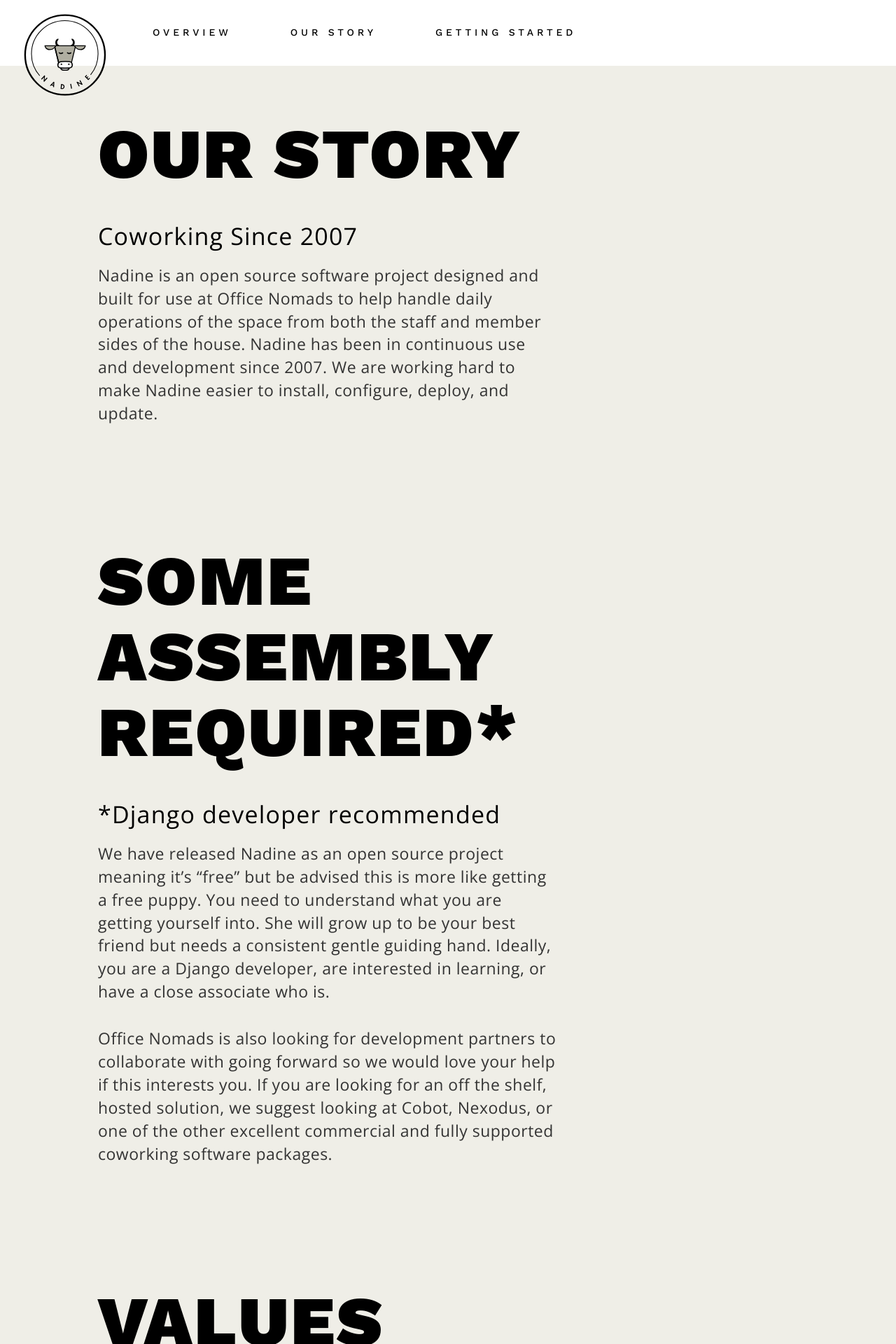
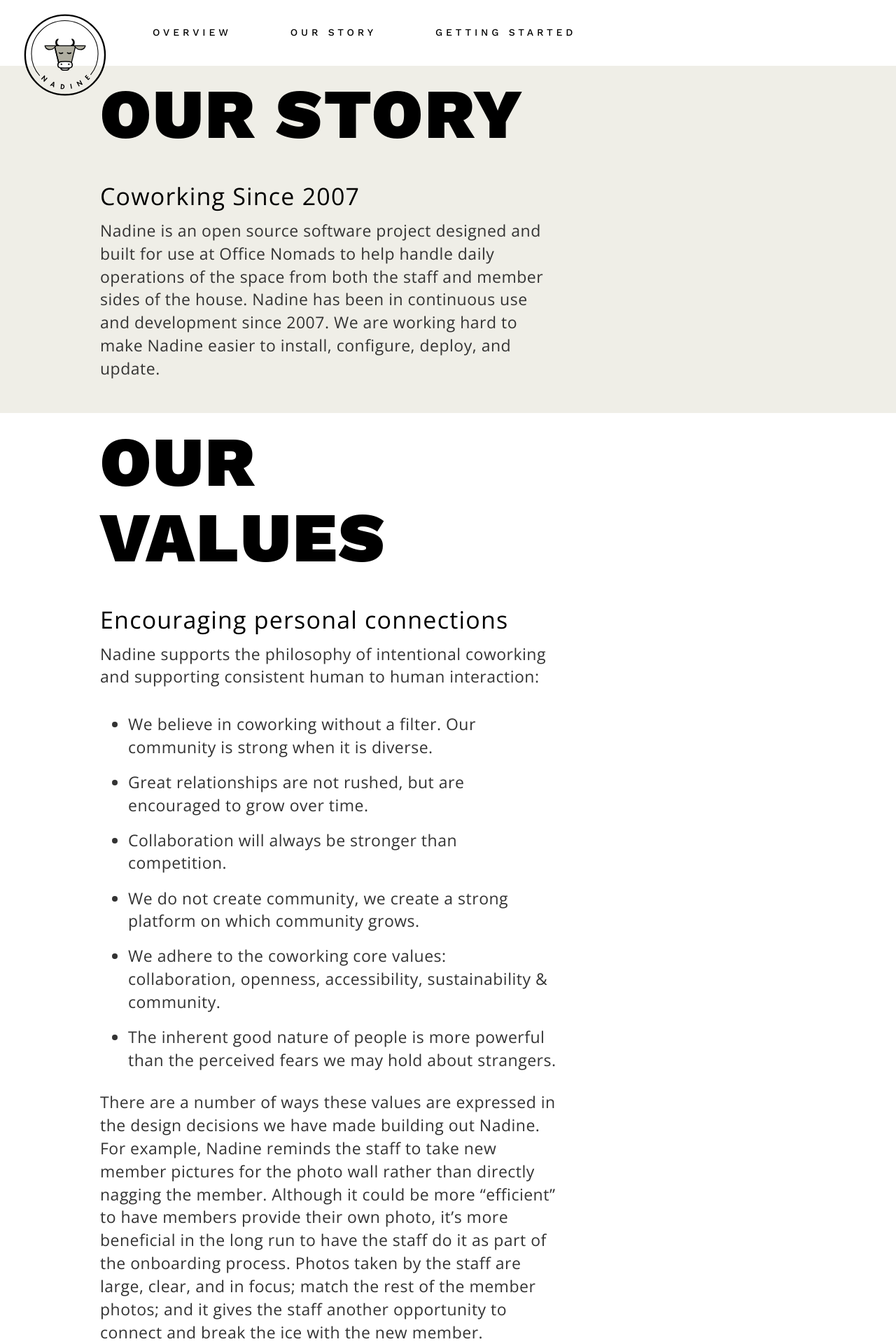
Before and after one commit to nadineproject/nadineproject.github.io, a Jekyll site: the page built from story.html, in a window 1280 px wide. Shown: the top 1920 px of the page at 70% size. Built offline with Jekyll 4.4.1, drawn with Linux system fonts in a browser that asks for light colours; some of the changed text lies outside the part shown.

Commit message:
updated to include more text on if nadine is right for you

```diff
--- a/_layouts/base.html
+++ b/_layouts/base.html
@@ -45,8 +45,8 @@
 						<li><a class="active" href="index.html">Overview</a></li>
 						<li><a href="story.html">Our Story</a></li>
 						<!--<li><a href="features.html">Features</a></li>-->
-						<!-- <li><a href="getstarted.html">Getting Started</a></li> -->
-						<li><a href="/#getting-started">Getting Started</a></li>
+						<!-- <li><a href="/#getting-started">Getting Started</a></li> -->
+						<li><a href="getstarted.html">Getting Started</a></li>
 					</ul>
 				</div>
 			</div>
--- a/css/nadine.css
+++ b/css/nadine.css
@@ -8,8 +8,8 @@
 }
 
 h1, .h1, h2, .h2, h3, .h3 {
-    margin-top: 10px;
-    margin-bottom: 10px;
+  margin-top: 3px;
+  margin-bottom: 3px;
 }
 
 /* SECTIONS */
@@ -58,7 +58,6 @@
 	}
 }
 
-
 .nav-link a {
 	color: black;
 	font-weight: 500;
@@ -83,7 +82,7 @@
 
 .hero {
 	background-color:#efeee7;
-	padding: 8% 10% 12% 10%;
+	padding: 5% 10% 5% 10%;
 }
 
 .hero .col-xs-6 {
@@ -111,22 +110,17 @@
 
 .block-black {
   background-color: black;
-	padding-left: 10%;
-	padding-right: 10%;
-	padding-top: 5%;
-	padding-bottom: 5%;
+  padding: 1% 10% 1% 10%;
 }
 
 .block-beige {
   background-color: #efeee7;
+  padding: 1% 10% 1% 10%;
 }
 
 .block-white {
   background-color: white;
-	padding-left: 10%;
-	padding-right: 10%;
-	padding-top: 5%;
-	padding-bottom: 5%;
+  padding: 1% 10% 1% 10%;
 }
 
 .big {
--- a/getstarted.html
+++ b/getstarted.html
@@ -2,30 +2,113 @@
 layout: base
 ---
 
-<div class="row big">
-	<div class="block-beige">
-		<div class="col-xs-12 col-lg-8">
-			<h1>GET STARTED</h1>
-			<h2>Quick Start Guide</h2>
-			<p>Install the Nadine in a virtual machine to quickly get a feel of how she will work in your enviroment.</p>
-			<p>1. Install Vagrant following the instructions <a target="_blank" href="https://www.vagrantup.com">here</a>.</p>
-			<p>2. Clone Nadine to your machine.</p>
-			<p class="code">
-				git clone https://github.com/nadineproject/nadine.git
-				cd nadine
+<div class="row">
+  <div class="block-beige clearfix">
+    <div class="col-lg-10">
+      <h1>Is Nadine Right for Me?</h1>
+    </div>
+    <div class="col-lg-2">
+    </div>
+  </div>
+</div>
+
+<div class="row">
+  <div class="block-black clearfix">
+    <div class="col-xs-12">
+      <h2>If you are only here because it is free, than no. Sorry.</h2>
+    </div>
+  </div>
+</div>
+<div class="row">
+  <div class="block-beige clearfix">
+    <div class="col-xs-12">
+      <p>
+        Nadine is free to download, but not free to run.  Think of it as the difference of
+      owning your own home vs renting an apartment.  You can paint the rooms any color
+      you want or even tear out the walls and install skylights but you are also on the hook
+      if/when those skylights leak or the water heater explodes.
+      </p>
+      <p>
+        To run Nadine you will need a hosting service ($), someone who is technically savy
+        who can help you install the software and respond to technical problems ($$),
+        and someone to fix bugs and implement any customizations you want ($$$).
+      </p>
+      <p>
+        So sorry, this isn't a free ride.
+      </p>
+    </div>
+  </div>
+</div>
+
+<div class="row">
+  <div class="block-white clearfix">
+    <div class="col-xs-12 col-md-8">
+      <h2>If you are here because you recognize the opportunity than ABSOLUTELY!</h2>
+    </div>
+    <div class="col-xs-12 col-sm-6 col-md-4">
+      <img src="images/contact.svg" alt="contact"/>
+    </div>
+  </div>
+</div>
+<div class="row">
+  <div class="block-beige clearfix">
+    <div class="col-xs-12">
+      <p>
+      </p>
+    </div>
+  </div>
+</div>
+
+<a name="getting-started"></a>
+<div id="getting-started" class="row">
+  <div class="block-beige clearfix">
+    <div class="col-xs-12">
+      <h1>A Unique Opportunity</h1>
+      <p>
+        Normally the cost of writing your own software platform would be prohibitively
+        expensive.  Nadine can greatly accelerate this process and overcome
+        many of the ongoing maintenence challenges by distributing the load.
+        That is the power of open source!
+      </p>
+      <h2>Nadine Might be Just The Ticket if...</h2>
+      <ul>
+        <li>You are considering writing your own platform customized to your operation.</li>
+        <li>You need to control your own data including where it is stored and how it is distributed.</li>
+        <li>You are looking for a way to build deep and lasting connections with the global coworking community.</li>
+      </ul>
+    </div>
+  </div>
+</div>
+
+<div class="row">
+  <div class="block">
+    <div class="block-black clearfix">
+      <div class="col-xs-12">
+        <h2>Open source software needs your support. Join us!</h2>
+      </div>
+    </div>
+  </div>
+</div>
+
+<a name="getting-started"></a>
+<div id="getting-started" class="row">
+	<div class="block-beige clearfix">
+		<div class="col-xs-12">
+			<h1>GETTING STARTED</h1>
+		</div>
+		<div class="col-xs-12 col-md-8">
+			<img src="images/download.svg" alt="Download"/>
+		</div>
+		<div class="col-xs-12 col-sm-6 col-md-4">
+			<h2>Download and Connect</h2>
+			<p>
+				You can get started by joining the
+				<a href="https://groups.google.com/forum/#!forum/nadineproject">discussion group</a>
+				or the <a href="https://coworkingleadership.slack.com/messages/CFT198BJ5">#nadineproject</a>
+				channel on the <a href="https://coworkingleadership.slack.com/join/shared_invite/enQtNDM0MTM4OTYxOTQwLTVkYjIxY2Q5YWVmZDdmZTUyNTg0OTI4MzRhYTc5NTJkN2NiYWZjMjY5OGI2ZmVlMzlkN2E0NDcyZDNlNGViZTU">Coworking Leadership</a> Slack group.
+				You can downloading the full source code on GitHub.
 			</p>
-			<p>3. Start Nadine. (this will take some time to build the VM)</p>
-			<p class="code">vagrant up</p>
-			<p>
-				4. Launch a browser and go to: <a href="http://127.0.0.1:8989/">http://127.0.0.1:8989/</a>.
-				Authenticate using admin/admin.
-			</p>
-
-			<h2 class="section">Where to Go from Here</h2>
-			<p>Join the <a target="_blank" href="https://groups.google.com/forum/#!forum/nadineproject">Mailing List</a>.</p>
-			<p><a target="_blank" href="https://github.com/nadineproject/nadine/issues">Report</a> Issues.</p>
-			<p>Add your logo, membership plans, and content.</p>
-			<!-- <p>More instructions coming soon!</p> -->
+			<a href="{{ site.github_url }}" class="btn btn-default"><h3>download <span class="glyphicon glyphicon-save"></span></h3></a>
 		</div>
 	</div>
 </div>
--- a/story.html
+++ b/story.html
@@ -2,31 +2,27 @@
 layout: base
 ---
 
-<div class="row big">
-	<div class="block-beige">
+<div class="row">
+  <div class="block-beige clearfix">
     <div class="col-xs-12 col-lg-8">
       <h1>Our Story</h1>
       <h2>Coworking Since 2007</h2>
-			<p>Nadine is an open source software project designed and built for use at Office Nomads to help handle daily operations of the space from both the staff and member sides of the house. Nadine has been in continuous use and development since 2007.  We are working hard to make Nadine easier to install, configure, deploy, and update.</p>
+      <p>
+        Nadine is an open source software project designed and built for use at
+        Office Nomads to help handle daily operations of the space from both the
+        staff and member sides of the house. Nadine has been in continuous use
+        and development since 2007.  We are working hard to make Nadine easier
+        to install, configure, deploy, and update.
+      </p>
     </div>
   </div>
 </div>
 
-<div class="row big">
-	<div class="block-beige">
+
+<div class="row">
+  <div class="block-white clearfix">
   <div class="col-xs-12 col-lg-8">
-			<h1>SOME ASSEMBLY REQUIRED*</h1>
-			<h2>*Django developer recommended</h2>
-			<p>We have released Nadine as an open source project meaning it’s “free” but be advised this is more like getting a free puppy.  You need to understand what you are getting yourself into.  She will grow up to be your best friend but needs a consistent gentle guiding hand.   Ideally, you are a Django developer, are interested in learning, or have a close associate who is.</p>
-			<p>Office Nomads is also looking for development partners to collaborate with going forward so we would love your help if this interests you. If you are looking for an off the shelf, hosted solution, we suggest looking at Cobot, Nexodus, or one of the other excellent commercial and fully supported coworking software packages.</p>
-		</div>
-	</div>
-</div>
-
-<div class="row big">
-	<div class="block-beige">
-		<div class="col-xs-12 col-lg-8">
-			<h1>VALUES</h1>
+  <h1>OUR VALUES</h1>
   <h2>Encouraging personal connections</h2>
   <p>Nadine supports the philosophy of intentional coworking and supporting consistent human to human interaction:</p>
   <ul>
@@ -42,13 +38,24 @@
   </div>
 </div>
 
-<div class="row big">
-	<div class="block-beige">
-		<div class="col-xs-12 col-lg-8">
-			<h1>JOIN US</h1>
-			<h2>Build great software together</h2>
-			<p>Download the software and play around with it to see if Nadine can help you with your community.</p>
-			<p>We would love for you to join forces with us. Help us by filing feature requests, joining the discussion group, helping out with documentation. If you’re in Seattle, swing by Office Nomads and talk with us.</p>
+
+<div class="row">
+  <div class="block">
+    <div class="block-black clearfix">
+      <div class="col-xs-12">
+        <h2>Nadine is open source because that is the best way to live these values everyday.</h2>
       </div>
     </div>
   </div>
+</div>
+
+<div class="row">
+  <div class="block-beige clearfix">
+    <div class="col-xs-12 col-lg-8">
+      <h1>SOME ASSEMBLY REQUIRED*</h1>
+      <h2>*Django developer recommended</h2>
+      <p>We have released Nadine as an open source project meaning it’s “free” but be advised this is more like getting a free puppy.  You need to understand what you are getting yourself into.  She will grow up to be your best friend but needs a consistent gentle guiding hand.   Ideally, you are a Django developer, are interested in learning, or have a close associate who is.</p>
+      <p>Office Nomads is also looking for development partners to collaborate with going forward so we would love your help if this interests you. If you are looking for an off the shelf, hosted solution, we suggest looking at Cobot, Nexodus, or one of the other excellent commercial and fully supported coworking software packages.</p>
+    </div>
+  </div>
+</div>
```
Also changed, not shown: index.html (+16 -24 lines), css/bootstrap.css, css/bootstrap.min.css, 1 other file. Lines whose indentation alone changed are shown as unchanged.
